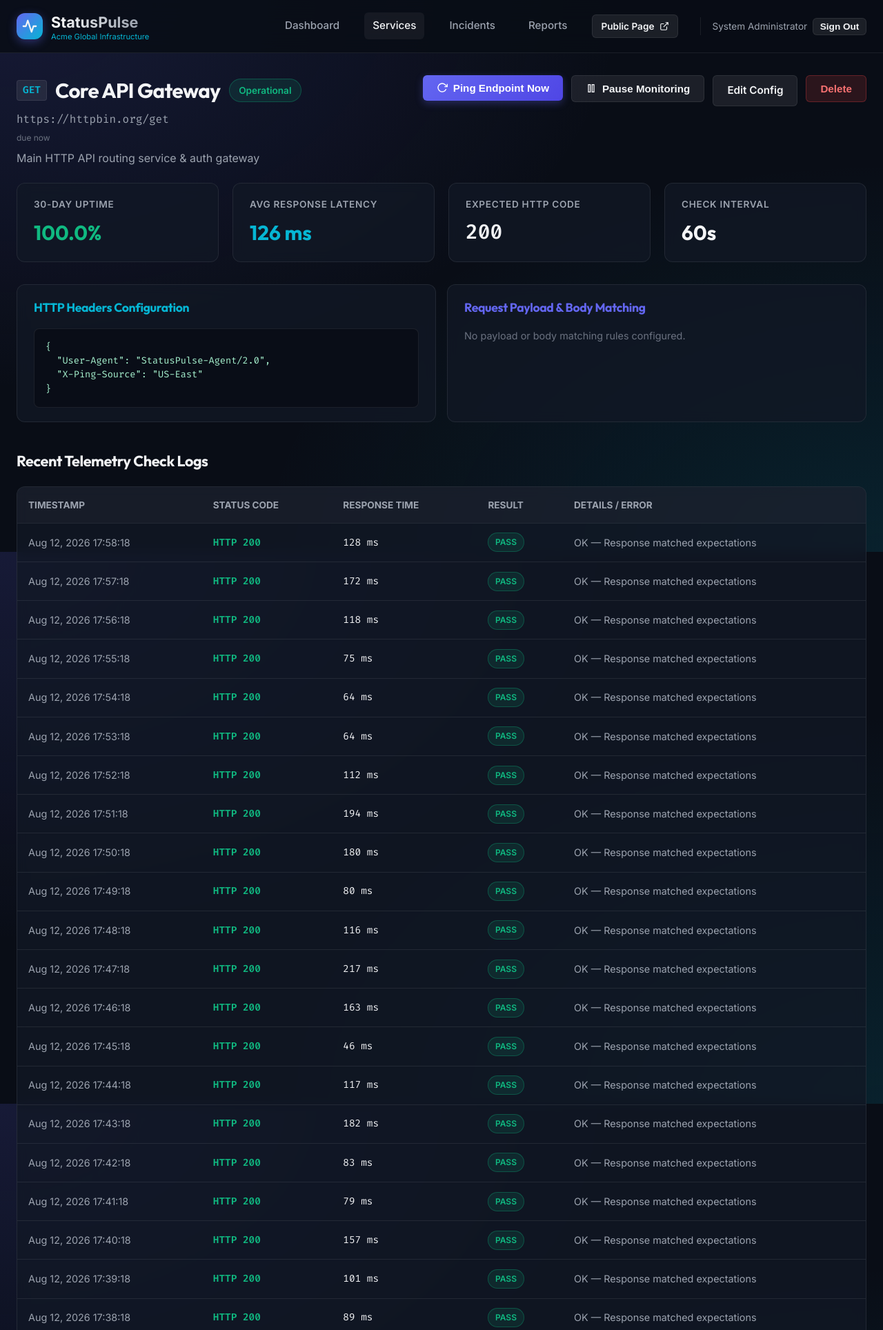
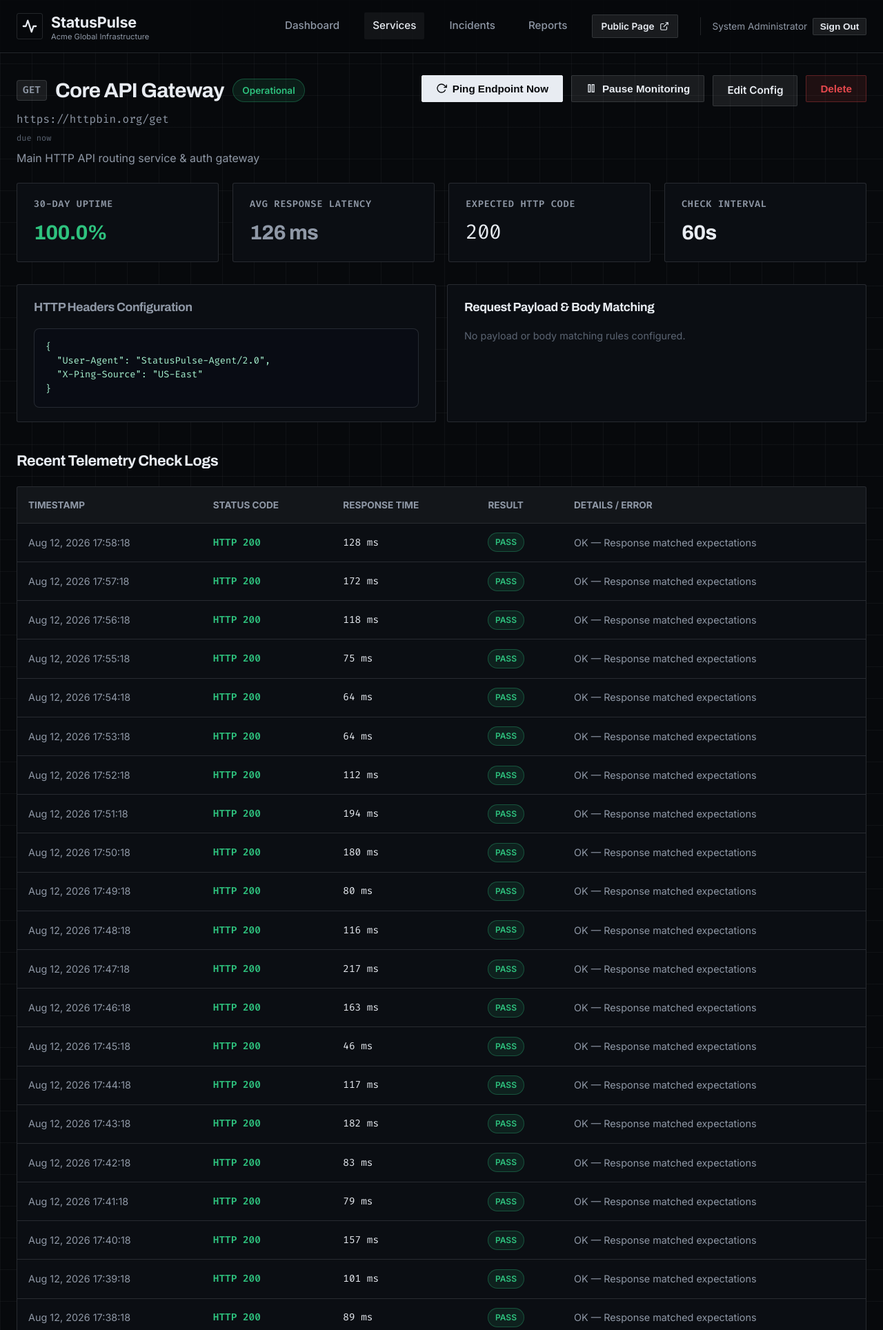
Before and after one commit to craigderington/statuspulse, a Rails app: page /services/1 in a window 1280 px wide. Shown: the top 1928 px of the page at 69% size. Run offline with Rails 7, Linux system fonts and the light colour scheme; a user stored in the database is signed in; data comes from the database, SQL or seed files in the repository; some libraries are stand-ins or nearby versions.

Commit message:
feat: rebrand the application to the instrument theme
Brings the app in line with the landing page, and applies the same governing
rule: colour is reserved for signal.

That rule matters more here than on the marketing surface. The dashboard spent
indigo and cyan on chrome — the brand chip, the wordmark, primary buttons, focus
rings, the background washes — which competed with the green/amber/red that
actually carries service state. Removing that competition makes a degraded
service more visible, not less.

Palette, radii and typography now match marketing.css: a graticule ground in
place of the radial washes, hairline borders in place of glass and blur, 2-3px
radii in place of 12-18px, and Archivo for headings with Fira Code and tabular
figures for every measurement.

Uppercase is deliberately NOT carried over from the landing page except on short
labels. Setting service names, incident titles and body copy in caps suits a
page read once and is tiring on a dashboard watched all day.

Also fixes two small honesty problems on /reports: the digest status was
rendered in the operational green, though a setting being enabled is not a
service state, and it still claimed 8 AM after the schedule moved to Eastern.

Co-Authored-By: Claude Opus 5 (1M context) <noreply@anthropic.com>

```diff
--- a/app/assets/stylesheets/application.css
+++ b/app/assets/stylesheets/application.css
@@ -1,36 +1,51 @@
-@import url('https://fonts.googleapis.com/css2?family=Fira+Code:wght@400;500;600&family=Inter:wght@300;400;500;600;700&family=Outfit:wght@500;600;700;800&display=swap');
+@import url('https://fonts.googleapis.com/css2?family=Archivo:wdth,wght@100..125,400..800&family=Fira+Code:wght@400;500;600&family=Inter:wght@300;400;500;600;700&display=swap');
 
+/* Instrument palette — shared with the marketing surface (marketing.css).
+   Governing rule: COLOUR IS RESERVED FOR SIGNAL. Chrome is ink, hairline and
+   graticule; saturated colour appears only where it means a service state.
+   This matters more here than on the landing page: indigo and cyan chrome used
+   to compete with the green/amber/red that actually carries meaning, which is
+   precisely what makes a dashboard hard to read at a glance. */
 :root {
-  --bg-dark: #090d16;
-  --bg-card: rgba(18, 24, 38, 0.75);
-  --bg-card-hover: rgba(26, 35, 54, 0.85);
-  --border-color: rgba(255, 255, 255, 0.08);
-  --border-focus: rgba(99, 102, 241, 0.5);
+  --bg-dark: #07090c;
+  --bg-card: #0b0e13;
+  --bg-card-hover: #0e1219;
+  --border-color: rgba(232, 236, 242, 0.13);
+  --border-soft: rgba(232, 236, 242, 0.07);
+  --border-focus: rgba(232, 236, 242, 0.55);
+  --graticule: rgba(232, 236, 242, 0.04);
 
-  --text-primary: #f3f4f6;
-  --text-secondary: #9ca3af;
-  --text-muted: #6b7280;
+  --text-primary: #e8ecf2;
+  --text-secondary: #8f98a6;
+  --text-muted: #5b6472;
 
-  --accent-primary: #6366f1;
-  --accent-cyan: #06b6d4;
+  /* Retained as variables because components reference them, but both now
+     resolve to ink: chrome no longer competes with status colour. */
+  --accent-primary: #e8ecf2;
+  --accent-cyan: #8f98a6;
 
-  --color-operational: #10b981;
-  --color-operational-bg: rgba(16, 185, 129, 0.12);
-  --color-degraded: #f59e0b;
-  --color-degraded-bg: rgba(245, 158, 11, 0.12);
-  --color-outage: #ef4444;
-  --color-outage-bg: rgba(239, 68, 68, 0.12);
-  --color-maintenance: #3b82f6;
-  --color-maintenance-bg: rgba(59, 130, 246, 0.12);
+  --color-operational: #2ec27e;
+  --color-operational-bg: rgba(46, 194, 126, 0.11);
+  --color-degraded: #e5a13a;
+  --color-degraded-bg: rgba(229, 161, 58, 0.11);
+  --color-outage: #e5484d;
+  --color-outage-bg: rgba(229, 72, 77, 0.11);
+  --color-maintenance: #5b8cb0;
+  --color-maintenance-bg: rgba(91, 140, 176, 0.11);
 
-  --radius-sm: 6px;
-  --radius-md: 12px;
-  --radius-lg: 18px;
+  --font-display: 'Archivo', system-ui, sans-serif;
+  --font-body: 'Inter', system-ui, -apple-system, sans-serif;
+  --font-data: 'Fira Code', ui-monospace, monospace;
 
-  --shadow-glow-green: 0 0 20px rgba(16, 185, 129, 0.2);
-  --shadow-glow-amber: 0 0 20px rgba(245, 158, 11, 0.2);
-  --shadow-glow-red: 0 0 20px rgba(239, 68, 68, 0.2);
-  --shadow-card: 0 10px 30px -10px rgba(0, 0, 0, 0.5);
+  --radius-sm: 2px;
+  --radius-md: 3px;
+  --radius-lg: 4px;
+
+  /* Instruments do not glow. Kept as no-ops so component rules stay valid. */
+  --shadow-glow-green: none;
+  --shadow-glow-amber: none;
+  --shadow-glow-red: none;
+  --shadow-card: none;
 }
 
 * {
@@ -41,27 +56,40 @@
 
 body {
   background-color: var(--bg-dark);
+  /* Graticule: measurement paper, drawn precisely, replacing the blurred
+     indigo/cyan radial washes. */
   background-image:
-    radial-gradient(at 0% 0%, rgba(99, 102, 241, 0.15) 0px, transparent 50%),
-    radial-gradient(at 100% 100%, rgba(6, 182, 212, 0.12) 0px, transparent 50%);
-  background-attachment: fixed;
+    linear-gradient(to right, var(--graticule) 1px, transparent 1px),
+    linear-gradient(to bottom, var(--graticule) 1px, transparent 1px);
+  background-size: 46px 46px;
   color: var(--text-primary);
-  font-family: 'Inter', system-ui, -apple-system, sans-serif;
+  font-family: var(--font-body);
   min-height: 100vh;
   line-height: 1.5;
   -webkit-font-smoothing: antialiased;
 }
 
 h1, h2, h3, h4, .brand-title {
-  font-family: 'Outfit', sans-serif;
-  letter-spacing: -0.02em;
+  font-family: var(--font-display);
+  font-variation-settings: 'wdth' 108, 'wght' 700;
+  letter-spacing: -0.022em;
+}
+
+/* Sentence case is kept for content — service names, incident titles, body
+   copy. The marketing page is uppercase throughout, which suits a page read
+   once but is tiring on a dashboard someone watches all day. Uppercase here is
+   reserved for short labels. */
+.stat-label,
+.mono,
+.timeline-labels {
+  font-family: var(--font-data);
+  font-variant-numeric: tabular-nums;
 }
 
 /* Layout Elements */
 .app-header {
   border-bottom: 1px solid var(--border-color);
-  background: rgba(9, 13, 22, 0.85);
-  backdrop-filter: blur(16px);
+  background: rgba(7, 9, 12, 0.92);
   position: sticky;
   top: 0;
   z-index: 50;
@@ -88,20 +116,20 @@ h1, h2, h3, h4, .brand-title {
 .brand-icon {
   width: 38px;
   height: 38px;
-  background: linear-gradient(135deg, #6366f1, #06b6d4);
+  background: transparent;
+  border: 1px solid var(--border-color);
   border-radius: var(--radius-md);
   display: flex;
   align-items: center;
   justify-content: center;
-  box-shadow: 0 4px 14px rgba(99, 102, 241, 0.4);
+  color: var(--text-primary);
 }
 
 .brand-name {
   font-size: 1.35rem;
   font-weight: 700;
-  background: linear-gradient(to right, #ffffff, #9ca3af);
-  -webkit-background-clip: text;
-  -webkit-text-fill-color: transparent;
+  color: var(--text-primary);
+  letter-spacing: -0.01em;
 }
 
 .nav-links {
@@ -241,7 +268,6 @@ h1, h2, h3, h4, .brand-title {
   border: 1px solid var(--border-color);
   border-radius: var(--radius-md);
   padding: 1.25rem 1.5rem;
-  backdrop-filter: blur(8px);
 }
 
 .stat-label {
@@ -255,8 +281,10 @@ h1, h2, h3, h4, .brand-title {
 
 .stat-value {
   font-size: 1.85rem;
-  font-weight: 700;
-  font-family: 'Outfit', sans-serif;
+  font-family: var(--font-display);
+  font-variation-settings: 'wdth' 100, 'wght' 740;
+  font-variant-numeric: tabular-nums;
+  letter-spacing: -0.025em;
 }
 
 /* Services Grid & Cards */
@@ -328,6 +355,7 @@ h1, h2, h3, h4, .brand-title {
   color: var(--accent-cyan);
 }
 
+.service-countdown,
 .service-url {
   font-size: 0.85rem;
   color: var(--text-secondary);
@@ -346,9 +374,9 @@ h1, h2, h3, h4, .brand-title {
   text-transform: capitalize;
 }
 
-.badge-operational { background: var(--color-operational-bg); color: var(--color-operational); border: 1px solid rgba(16, 185, 129, 0.3); }
+.badge-operational { background: var(--color-operational-bg); color: var(--color-operational); border: 1px solid rgba(46, 194, 126, 0.32); }
 .badge-degraded { background: var(--color-degraded-bg); color: var(--color-degraded); border: 1px solid rgba(245, 158, 11, 0.3); }
-.badge-outage { background: var(--color-outage-bg); color: var(--color-outage); border: 1px solid rgba(239, 68, 68, 0.3); }
+.badge-outage { background: var(--color-outage-bg); color: var(--color-outage); border: 1px solid rgba(229, 72, 77, 0.32); }
 .badge-maintenance { background: var(--color-maintenance-bg); color: var(--color-maintenance); border: 1px solid rgba(59, 130, 246, 0.3); }
 
 /* Timeline Bar Visualization */
@@ -530,14 +559,14 @@ h1, h2, h3, h4, .brand-title {
 }
 
 .btn-primary {
-  background: linear-gradient(135deg, var(--accent-primary), #4f46e5);
-  color: white;
-  box-shadow: 0 4px 12px rgba(99, 102, 241, 0.3);
+  background: var(--text-primary);
+  color: var(--bg-dark);
+  border: 1px solid var(--text-primary);
 }
 
 .btn-primary:hover {
-  filter: brightness(1.1);
-  transform: translateY(-1px);
+  background: transparent;
+  color: var(--text-primary);
 }
 
 .btn-secondary {
@@ -547,17 +576,17 @@ h1, h2, h3, h4, .brand-title {
 }
 
 .btn-secondary:hover {
-  background: rgba(255, 255, 255, 0.15);
+  background: rgba(232, 236, 242, 0.2);
 }
 
 .btn-danger {
-  background: rgba(239, 68, 68, 0.15);
-  color: #f87171;
-  border: 1px solid rgba(239, 68, 68, 0.3);
+  background: var(--color-outage-bg);
+  color: var(--color-outage);
+  border: 1px solid rgba(229, 72, 77, 0.32);
 }
 
 .btn-danger:hover {
-  background: rgba(239, 68, 68, 0.3);
+  background: rgba(229, 72, 77, 0.32);
 }
 
 .btn-sm {
```
Also changed, not shown: other parts of app/assets/stylesheets/application.css (+22 -23 lines), app/views/reports/index.html.erb (+7 -2 lines).
